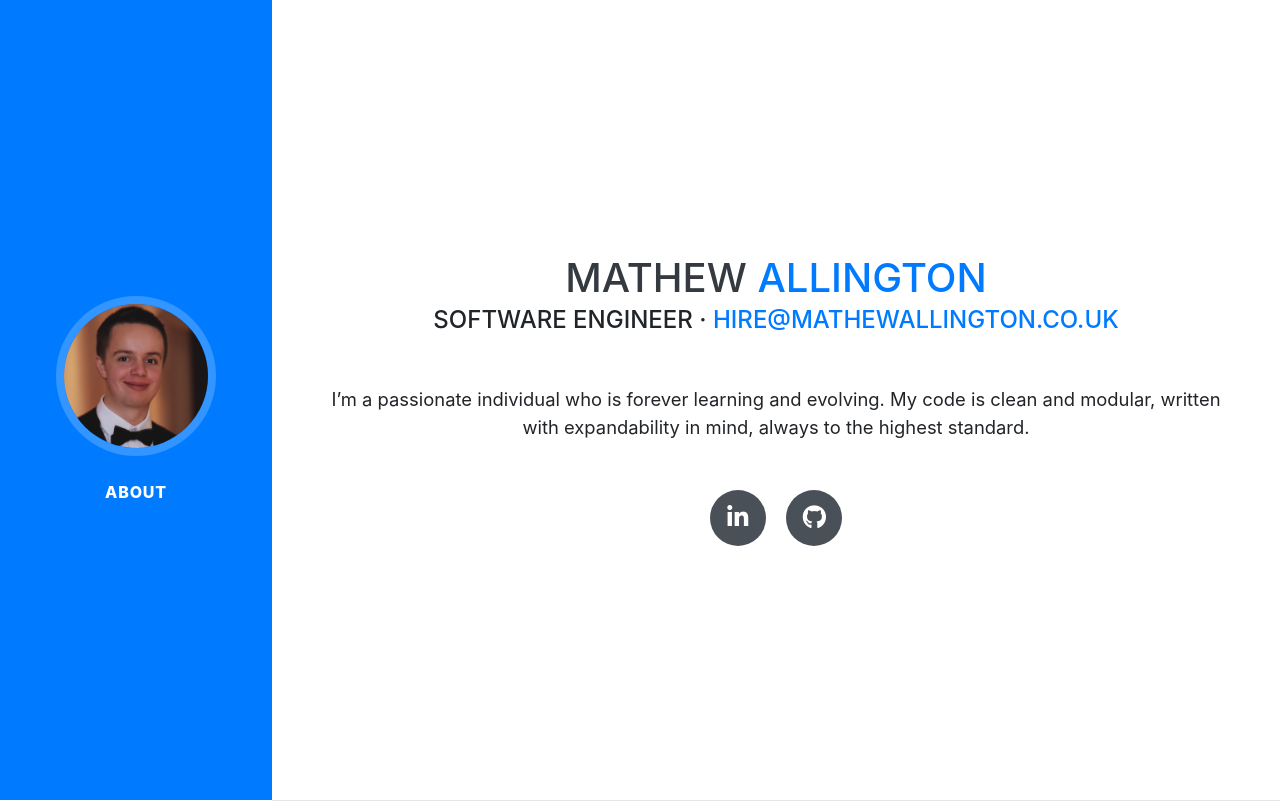
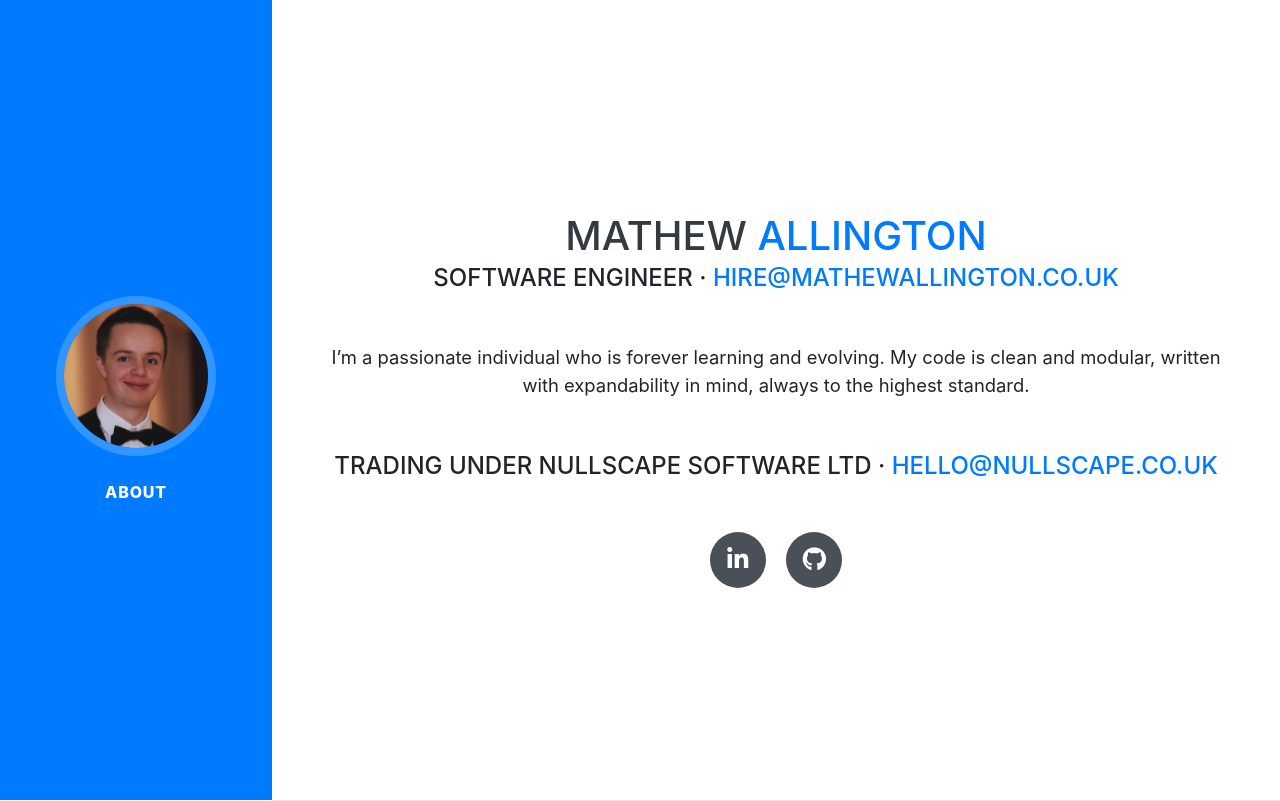
Before and after one commit to Mallington/WebsitePortfolio, a website with bundled scripts: page index.html in a window 1280 px wide. Built offline with nearby package versions, Linux system fonts and the light colour scheme; a web font is replaced by a local one.

Commit message:
Update index.html

```diff
--- a/index.html
+++ b/index.html
@@ -52,6 +52,10 @@
           <a href="mailto:Hire@MathewAllington.co.uk">Hire@MathewAllington.co.uk</a>
         </div>
         <p class="lead mb-5">I’m a passionate individual who is forever learning and evolving. My code is clean and modular, written with expandability in mind, always to the highest standard.</p>
+
+        <div class="subheading mb-5">Trading under NULLSCAPE SOFTWARE LTD ·
+          <a href="mailto:hello@nullscape.co.uk">hello@nullscape.co.uk</a>
+        </div>
         <div class="social-icons">
           <a href="https://www.linkedin.com/in/mathew-allington-560a49188/">
             <i class="fab fa-linkedin-in"></i>
```
